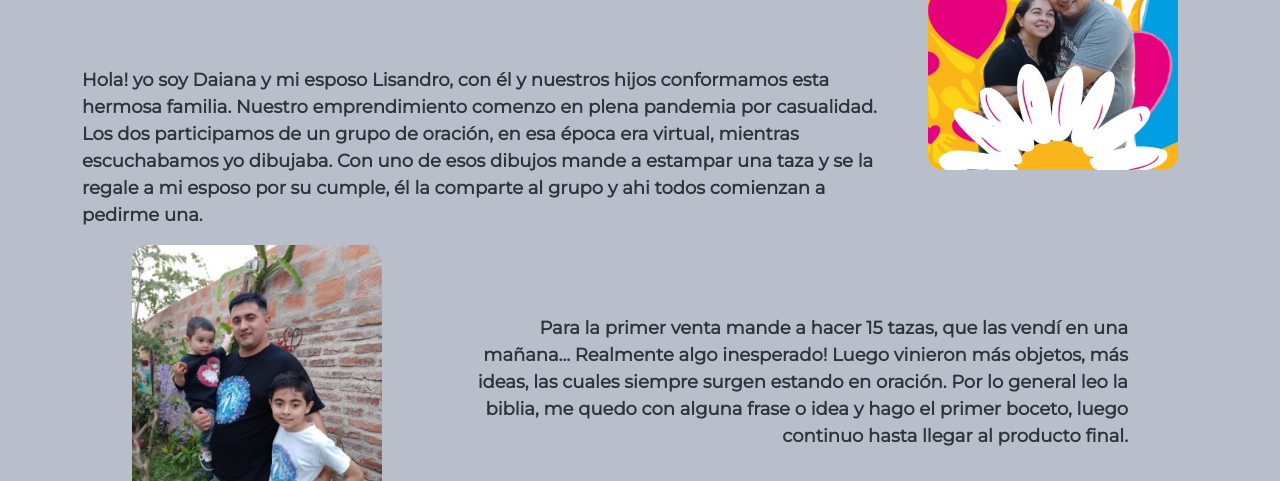
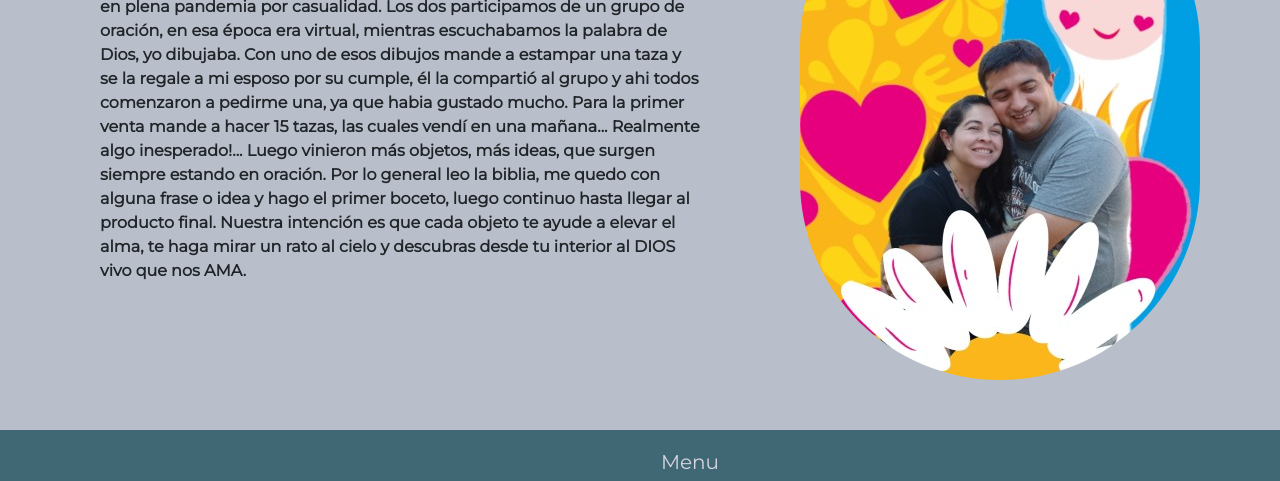
Before and after one commit to Noe0418/page-orayhora, a website: page pages/Nosotros.html in a window 1280 px wide. Shown: the part 439-920 px from the top of the page. Drawn offline with nearby package versions, Linux system fonts and the light colour scheme; grey boxes are pictures that could not be loaded.

```diff
--- a/pages/Nosotros.html
+++ b/pages/Nosotros.html
@@ -5,7 +5,7 @@
     <meta charset="UTF-8" />
     <meta http-equiv="X-UA-Compatible" content="IE=edge" />
     <meta name="viewport" content="width=device-width, initial-scale=1.0" />
-    <meta  name= "description" content="Emprendimiento creado en pandemia y en familia ">
+    <meta name="description" content="Emprendimiento creado en pandemia y en familia ">
     <meta name="keywords" content="CONOCENOS, FAMILIA, CONEXION, AMOR">
     <title>Ora y Hora-Nosotros</title>
 
@@ -14,10 +14,12 @@
     <link rel="stylesheet" href="../css/style.css" />
 </head>
 
+<!-- Comienza Nav-->
 <body>
     <nav class="navbar navbar-expand-lg bg-nav">
         <div class="container">
-            <a class="navbar-brand" href="../index.html"><img class="logo" src="../img/logo3.jpg" alt="Logo Ora y Hora"></a>
+            <a class="navbar-brand" href="../index.html"><img class="logo" src="../img/logo3.jpg"
+                    alt="Logo Ora y Hora"></a>
             <button class="navbar-toggler" type="button" data-bs-toggle="collapse" data-bs-target="#navbarNav"
                 aria-controls="navbarNav" aria-expanded="false" aria-label="Toggle navigation">
                 <span class="navbar-toggler-icon"></span>
@@ -40,51 +42,31 @@
             </div>
         </div>
     </nav>
+
+    <!--Seccion nosotros-->
     <section class="nosotros">
-        <div class="container">
-            <div class="g-nosotros">
-                <div class="nosotros-txt-1">
+        <div class="nosotros-texto">
             <h2>Nosotros</h2>
-                    <p>
-                        Hola! yo soy Daiana y mi esposo Lisandro, con él y nuestros hijos conformamos esta hermosa familia. Nuestro emprendimiento comenzo en plena pandemia
-                        por casualidad. Los dos participamos de un grupo de oración, en esa época era virtual, mientras escuchabamos yo dibujaba. Con uno de esos dibujos mande
-                        a estampar una taza y se la regale a mi esposo por su cumple, él la comparte al grupo y ahi todos comienzan a pedirme una.
-
-                    </p>
-                </div>
-                <div class="imag">
-                    <img src="../img/ntros1.jpg" alt="Nosotros" />
-                </div>
-            </div>
-            <div class="g-nosotros">
-                <div class="imag">
-                    <img src="../img/ntros2.jpg" alt="Ellos" />
-                </div>
-                <div class="nosotros-txt-2">
-                    <p>
-                        Para la primer venta mande a hacer 15 tazas, que las vendí en una mañana... Realmente algo inesperado!
-                        Luego vinieron más objetos, más ideas, las cuales siempre surgen estando en oración.
+            <p> Hola! soy Daiana y mi esposo Lisandro, con él y nuestros hijos comenzamos este emprendimiento y una
+                hermosa familia.
+                Todo comenzo en plena pandemia por casualidad. Los dos participamos de un grupo de oración, en esa época era virtual, mientras
+                escuchabamos la palabra de Dios, yo dibujaba. Con uno de esos dibujos mande
+                a estampar una taza y se la regale a mi esposo por su cumple, él la compartió al grupo y ahi todos
+                comenzaron a pedirme una, ya que habia gustado mucho.
+                Para la primer venta mande a hacer 15 tazas, las cuales vendí en una mañana... Realmente algo inesperado!...
+                Luego vinieron más objetos, más ideas, que surgen siempre estando en oración.
                 Por lo general leo la biblia, me quedo con alguna frase o idea y hago el primer boceto, luego continuo
                 hasta llegar al producto final.
-                    </p>
-
-                </div>
-            </div>
-            <div class="g-nosotros">
-                <div class="nosotros-txt-3">
-
-                    <p>
                 Nuestra intención es que cada objeto te ayude a elevar el alma, te haga mirar un rato al cielo y descubras
                 desde tu interior al DIOS vivo que nos AMA.
             </p>
         </div>
-                <div class="imag-3">
-                    <img src="../img/ntros3.jpg" alt="Ellas" />
-                </div>
-            </div>
+        <div class="nosotros-imagen">
+            <img src="../img/ntros1.jpg" alt="Mi Marido y Yo">
         </div>
     </section>
 
+<!--Footer-->
     <footer class="footer">
 
         <div class="ft container">
--- a/scss/views/_nosotros.scss
+++ b/scss/views/_nosotros.scss
@@ -1,55 +1,47 @@
 /*Estilos nosotros*/
 
 .nosotros {
-    padding:  50px 0px 50px 0px;
-    color: #2d343a;
-    font-size: 18px;
-    .g-nosotros {
-        display: flex;
-    }
-    .nosotros-txt-1 {
+    display: flex;
+    flex-direction: column;
+    align-items: center;
+    padding: 50px;
+    .nosotros-texto {
+    font-family: $font-family-montserrat;
+    text-align: left;
+    font-weight: bold;
+    max-width: 600px;
+    margin: 0 0 0 50px;
         h2 {
-            font-size: 50px;
-            color: red;
-            margin: 70px;
-            padding-bottom: 30px;
-            text-align: center;
-            font-weight: bold;
-
-        }
-        p{
-            font-weight: bold;
+        font-size: 50px;
+        color: red;
+        font-weight: bold;
+        margin-bottom: 50px;
+        text-align: center;
+        font-family: $font-family-montserrat;
         }
     }
-    .nosotros-txt-2 {
-        text-align: right;
-        font-weight: bold;
-        margin: 70px;
+}
+.nosotros-imagen img {
+    max-width: 100%;
+    height: auto;
+    padding: 0 auto;
+    border-radius: 400px;
+}
+
+/*  responsive nosotros*/
+@media (min-width: 768px) {
+    .nosotros {
+        flex-direction: row;
+        gap: 100px;
+        align-items: flex-start;
     }
-    .nosotros-txt-3{
-        font-weight: bold;
-        /*@media (max-width: 300px) {
-            text-align: center;
-        }*/
+
+    .nosotros-texto {
+        margin-bottom: 0;
+        margin-right: 20px;
+    }
+
+    .nosotros-imagen {
+        margin-top: 10px;
     }
 }
-    .imag img {
-        width: 250px;
-        margin: 0px 20px 60px 50px;
-        border-radius: 15px;
-        /*@media (max-width: 300px) {
-            width: 100%;
-            max-width: 150px;
-            margin: 0 auto 20px auto;
-        }*/
-    }
-    .imag-3 img {
-        width: 350px;
-        margin: 0px 20px 0px 20px;
-        border-radius: 15%;
-        /*@media (max-width: 300px) {
-            width: 100%;
-            width: 150px;
-            margin: 0 auto 20px auto;
-        }*/
-    }
```
Also changed, not shown: index.html (+6 -2 lines), pages/Contacto.html (+4 -0 lines), pages/Diseños.html (+4 -4 lines), pages/Productos.html (+3 -0 lines), css/style.css, img/agenda1.jpg (deleted), img/agenda11.jpg (deleted), img/agenda2.jpg (deleted), img/agenda22.jpg (deleted), img/agenda3.jpg (deleted), img/agenda33.jpg (deleted), img/imagnav.jpg (deleted), img/ntros2.jpg (deleted), img/ntros3.jpg (deleted), 1 other file. Lines whose indentation alone changed are shown as unchanged.
